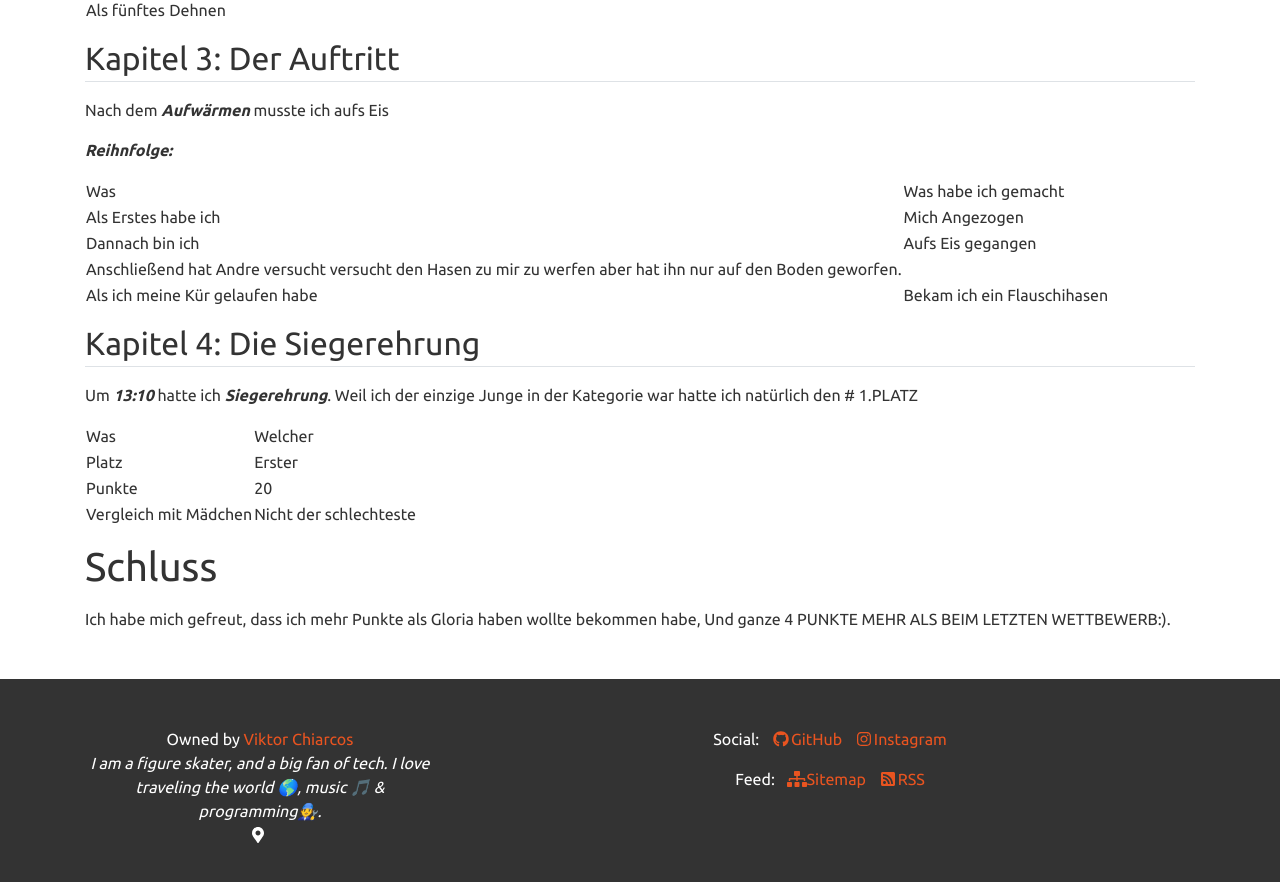
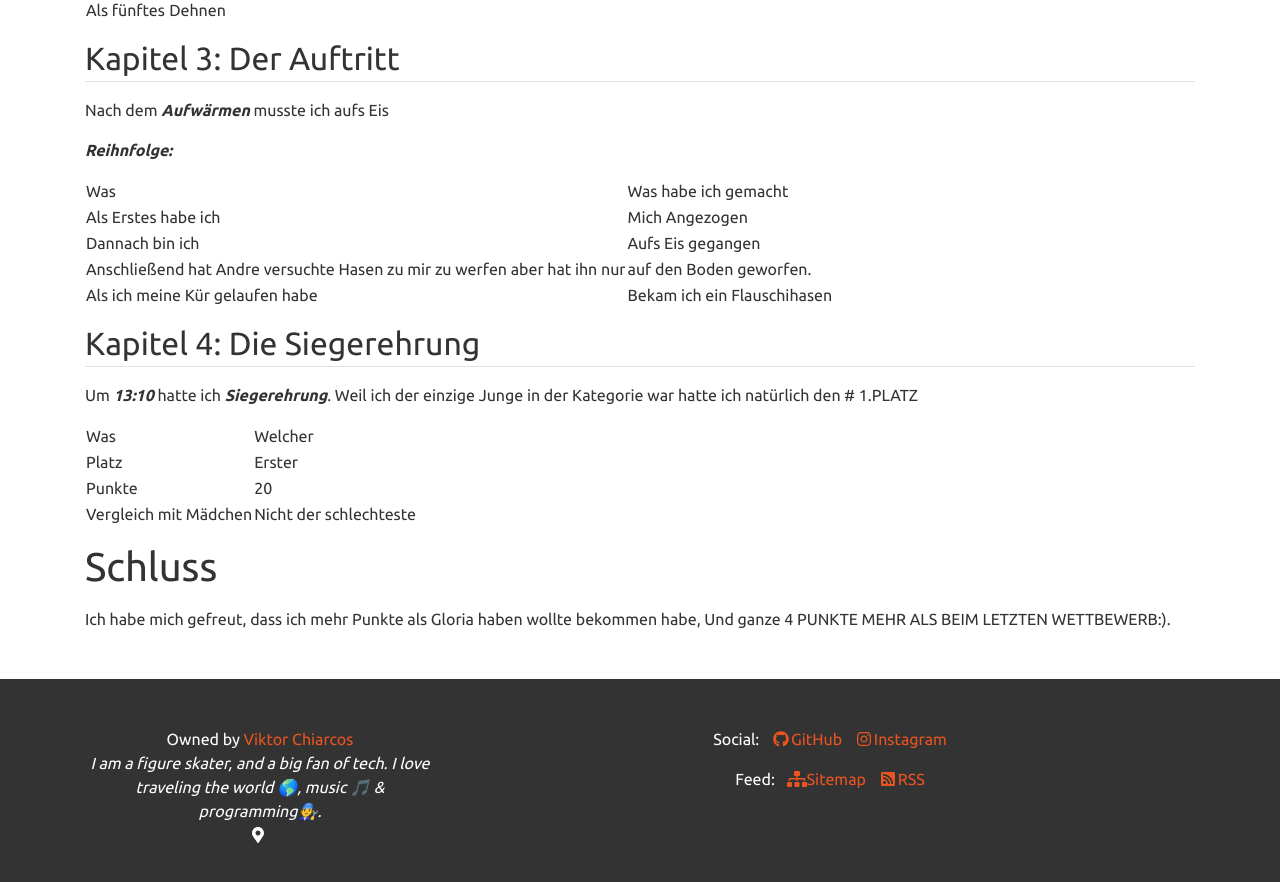
Before and after one commit to viktor-chiarcos/viktor-chiarcos.github.io, a Jekyll site: the page built from _pages/buch.md, in a window 1280 px wide and 900 px high, scrolled down 1439 px. Shown: the top 882 px of the window. Built offline with Jekyll 4.4.1, drawn with Linux system fonts in a browser that asks for light colours.

Commit message:
Update buch.md

```diff
--- a/_pages/buch.md
+++ b/_pages/buch.md
@@ -75,7 +75,7 @@ Nach dem ***Aufwärmen*** musste ich aufs Eis
 |Was | Was habe ich gemacht|
 |Als Erstes habe ich | Mich Angezogen|
 |Dannach bin ich | Aufs Eis gegangen |
-|Anschließend hat Andre versucht versucht den Hasen zu mir zu werfen aber hat ihn nur auf den Boden geworfen.
+|Anschließend hat Andre versuchte Hasen zu mir zu werfen aber hat ihn nur |auf den Boden geworfen. |
 |Als ich meine Kür gelaufen habe|Bekam ich ein Flauschihasen|
 
 
```
